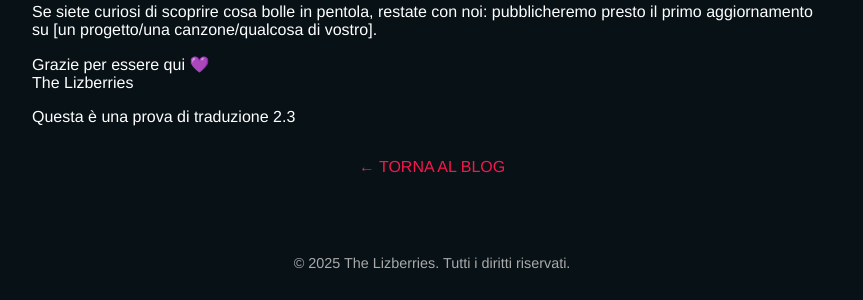
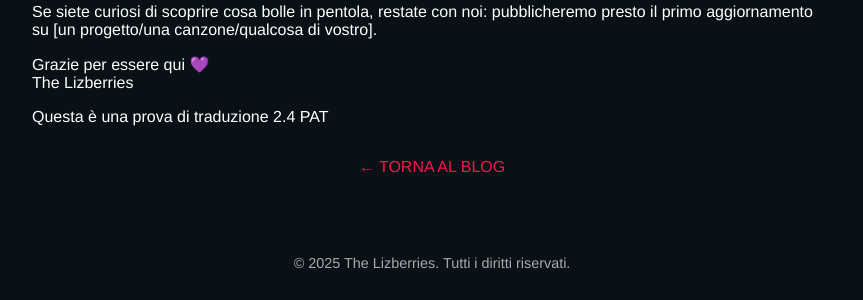
Before and after one commit to thelizberries/blog-lizberries, a Jekyll site: the page built from _posts/2025-11-09-welcome.md, in a window 1280 px wide. Shown: the part 1159-1459 px from the top of the page, without its empty margins (208-1071 px from the left). Built offline with Jekyll 4.4.1, drawn with Linux system fonts in a browser that asks for light colours.

Commit message:
Update 2025-11-09-welcome.md

```diff
--- a/_posts/2025-11-09-welcome.md
+++ b/_posts/2025-11-09-welcome.md
@@ -22,4 +22,4 @@ Se siete curiosi di scoprire cosa bolle in pentola, restate con noi: pubblichere
 Grazie per essere qui 💜
 The Lizberries
 
-Questa è una prova di traduzione 2.3
+Questa è una prova di traduzione 2.4 PAT
```
